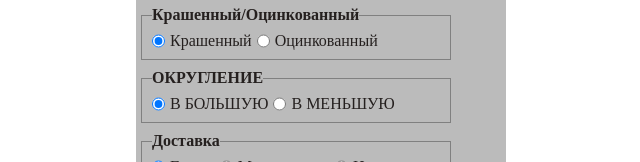
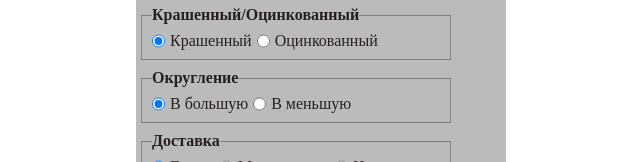
Before and after one commit to Irasov/strong-house, a plain HTML site: page index.html in a window 1280 px wide. Shown: the part 252-414 px from the top of the page, without its empty margins (319-959 px from the left). Drawn offline with Linux system fonts and the light colour scheme.

Commit message:
refacto: change text

```diff
--- a/index.html
+++ b/index.html
@@ -42,9 +42,9 @@
                             <input class="data__radio radio__color" type="radio" name="color" value="cinc" id="cinc"><label for="cinc">Оцинкованный</label>
                         </fieldset>
                         <fieldset class="data__set">
-                            <legend>ОКРУГЛЕНИЕ</legend>
-                            <input class="data__radio radio__round" type="radio" name="round" value="round" id="round" checked><label for="round">В БОЛЬШУЮ</label>
-                            <input class="data__radio radio__round" type="radio" name="round" value="notround" id="notround"><label for="notround">В МЕНЬШУЮ </label>
+                            <legend>Округление</legend>
+                            <input class="data__radio radio__round" type="radio" name="round" value="round" id="round" checked><label for="round">В большую</label>
+                            <input class="data__radio radio__round" type="radio" name="round" value="notround" id="notround"><label for="notround">В меньшую </label>
                         </fieldset>
                         <fieldset class="data__set">
                             <legend>Доставка</legend>
```
